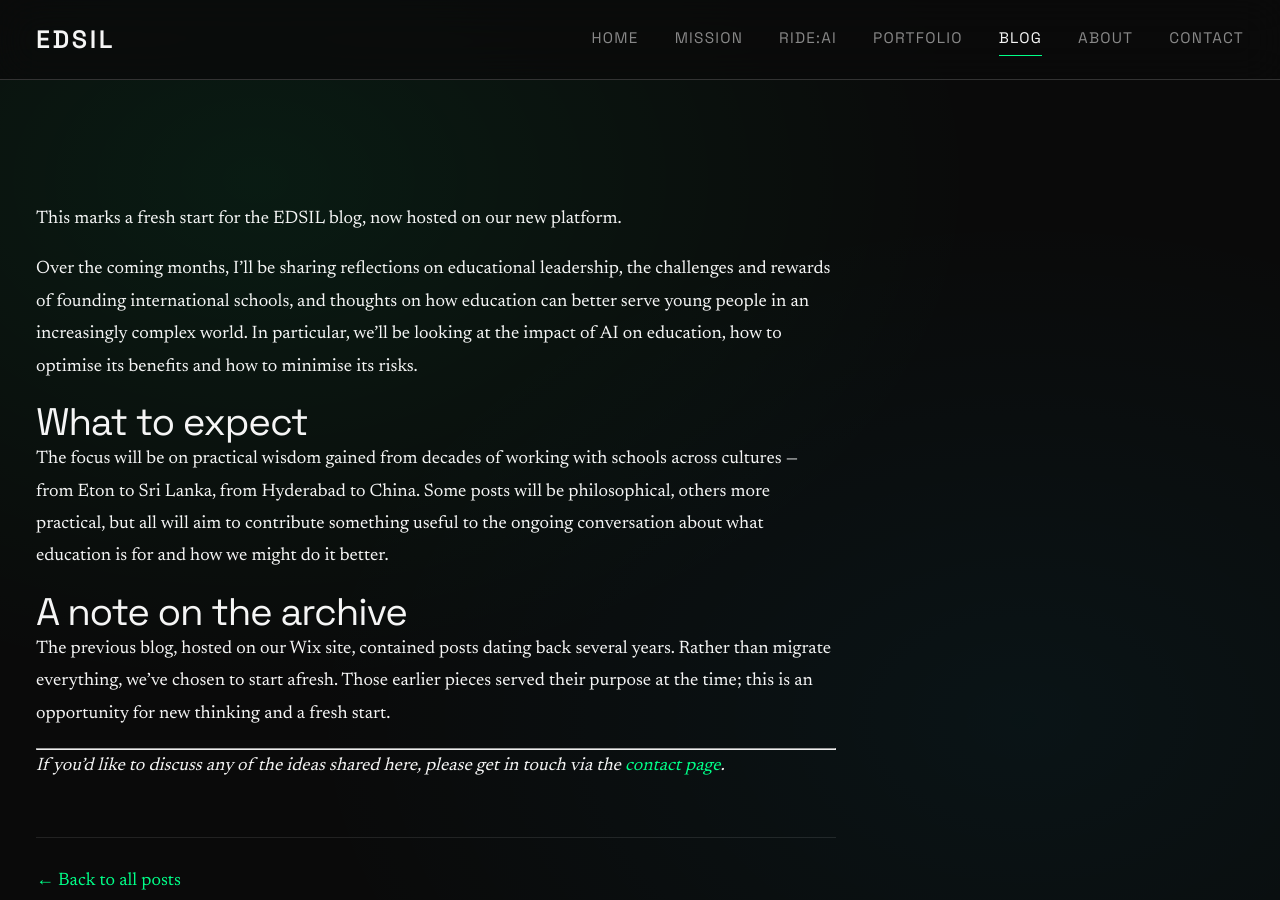
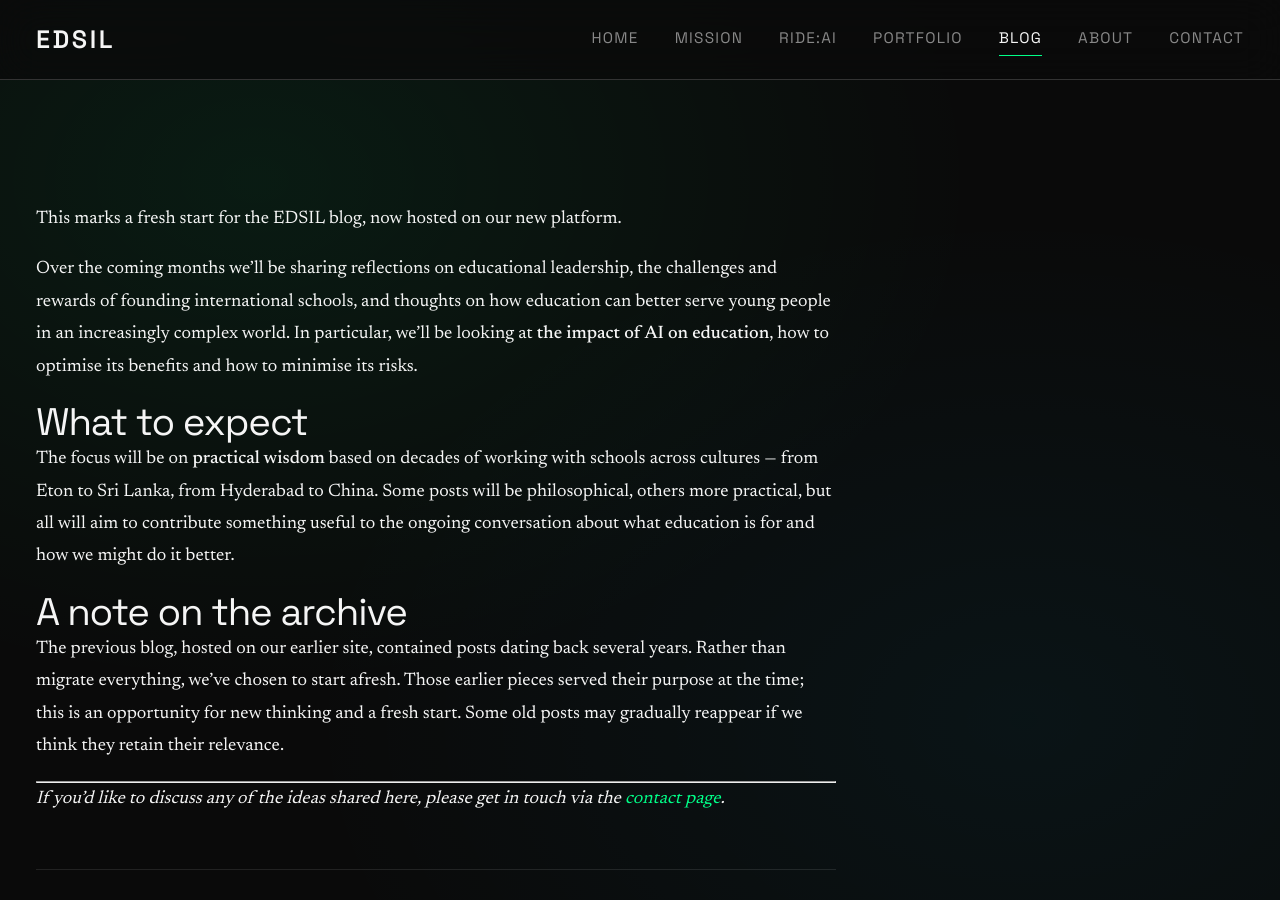
Before and after one commit to pudepiedj/edsil, a Jekyll site: the page built from _posts/2025-01-06-welcome-to-new-blog_original.md, in a window 1280 px wide and 900 px high, scrolled down 841 px. Built offline with Jekyll 4.4.1, drawn with Linux system fonts in a browser that asks for light colours; some of the changed text lies outside the part shown.

Commit message:
Blog data

```diff
--- a/_posts/2025-01-06-welcome-to-new-blog_original.md
+++ b/_posts/2025-01-06-welcome-to-new-blog_original.md
@@ -1,21 +1,21 @@
 ---
 layout: post
 title: "Welcome to the New EDSIL Blog"
-date: 2025-01-06
+date: 2026-01-06
 author: John Puddefoot
 ---
 
 This marks a fresh start for the EDSIL blog, now hosted on our new platform.
 
-Over the coming months, I'll be sharing reflections on educational leadership, the challenges and rewards of founding international schools, and thoughts on how education can better serve young people in an increasingly complex world. In particular, we'll be looking at the impact of AI on education, how to optimise its benefits and how to minimise its risks.
+Over the coming months we'll be sharing reflections on educational leadership, the challenges and rewards of founding international schools, and thoughts on how education can better serve young people in an increasingly complex world. In particular, we'll be looking at **the impact of AI on education**, how to optimise its benefits and how to minimise its risks.
 
 ## What to expect
 
-The focus will be on practical wisdom gained from decades of working with schools across cultures — from Eton to Sri Lanka, from Hyderabad to China. Some posts will be philosophical, others more practical, but all will aim to contribute something useful to the ongoing conversation about what education is for and how we might do it better.
+The focus will be on **practical wisdom** based on decades of working with schools across cultures — from Eton to Sri Lanka, from Hyderabad to China. Some posts will be philosophical, others more practical, but all will aim to contribute something useful to the ongoing conversation about what education is for and how we might do it better.
 
 ## A note on the archive
 
-The previous blog, hosted on our Wix site, contained posts dating back several years. Rather than migrate everything, we've chosen to start afresh. Those earlier pieces served their purpose at the time; this is an opportunity for new thinking and a fresh start.
+The previous blog, hosted on our earlier site, contained posts dating back several years. Rather than migrate everything, we've chosen to start afresh. Those earlier pieces served their purpose at the time; this is an opportunity for new thinking and a fresh start. Some old posts may gradually reappear if we think they retain their relevance.
 
 ---
 
```
Also changed, not shown: _posts/2025-01-06-welcome-to-new-blog.md (deleted, +0 -22 lines).
